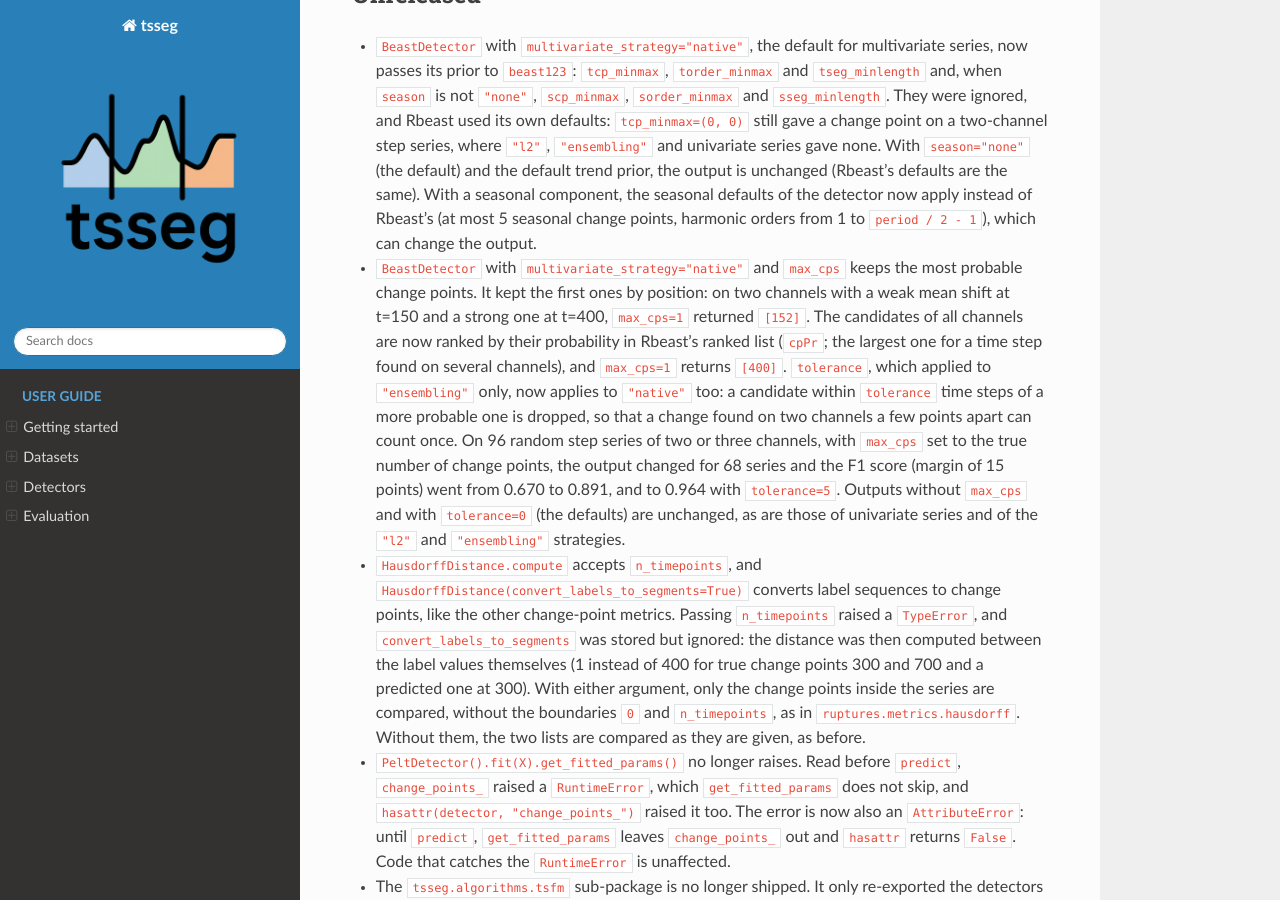
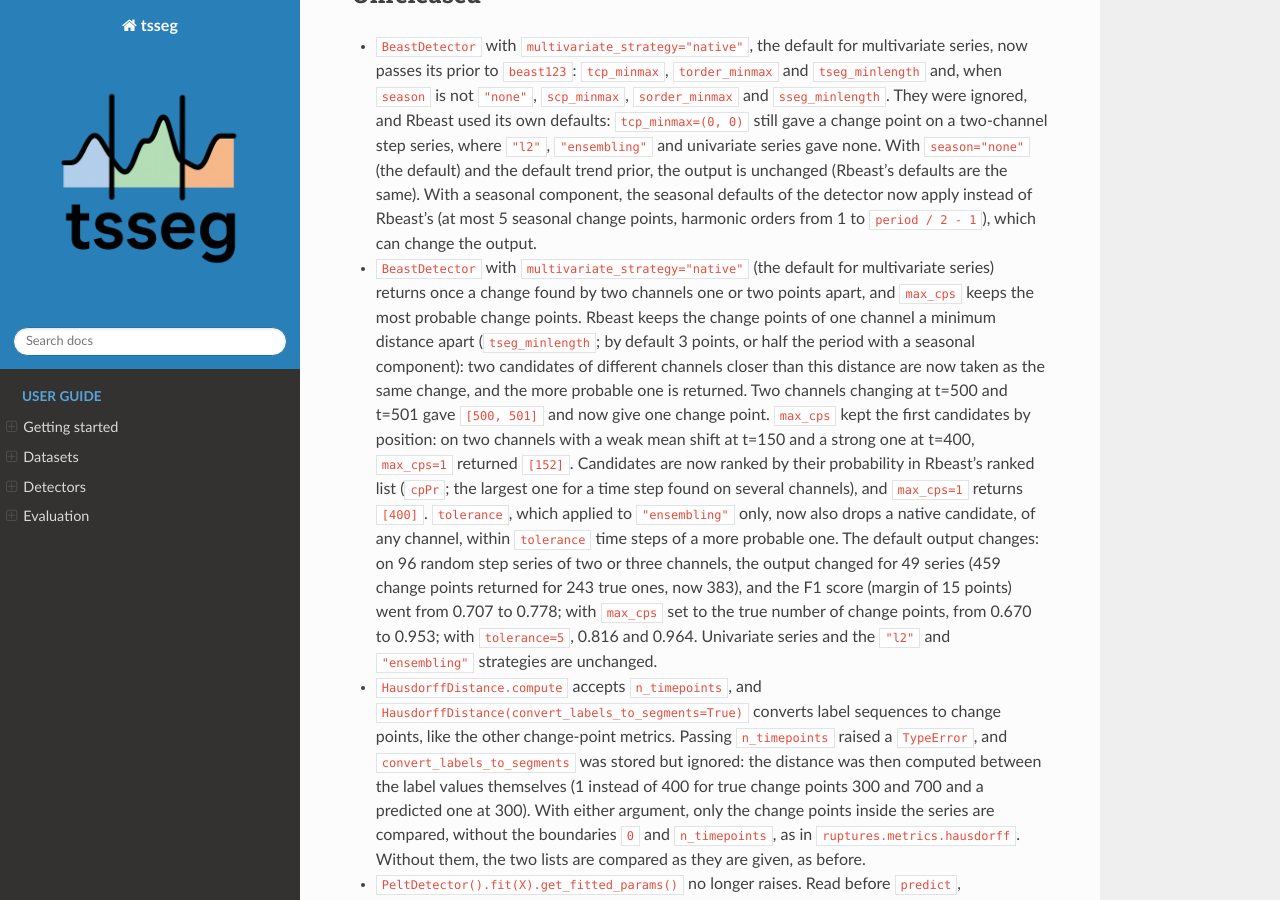
Before and after one commit to fchavelli/tsseg, a Sphinx documentation site: the page built from docs/changelog.rst, in a window 1280 px wide and 900 px high, scrolled down 230 px. Built offline with Sphinx 7.4.7 and the Read the Docs theme 3.1.0, drawn with Linux system fonts in a browser that asks for light colours; pages that are not in the unit, such as notebooks, are missing from menus.

Commit message:
fix(beast): count once a change found by two channels closer than Rbeast allows
Rbeast keeps the trend change points of one channel a minimum distance
apart (tseg_minlength or, by default, 3 points, or half the period with a
seasonal component, at least the largest trend order plus one and at most
n / 2 - 1). With the "native" strategy, two channels changing at t=500 and
t=501 still gave [500, 501]: the union of the channels returned the same
change twice. Candidates of different channels closer than that distance
are now taken as one change, and the more probable one is kept; tolerance
adds its own merge on top. Default outputs of "native" change; univariate
series, "l2" and "ensembling" do not.

```diff
--- a/docs/changelog.rst
+++ b/docs/changelog.rst
@@ -23,22 +23,29 @@ Unreleased
   defaults of the detector now apply instead of Rbeast's (at most 5 seasonal
   change points, harmonic orders from 1 to ``period / 2 - 1``), which can
   change the output.
-* ``BeastDetector`` with ``multivariate_strategy="native"`` and ``max_cps``
-  keeps the most probable change points. It kept the first ones by
-  position: on two channels with a weak mean shift at t=150 and a strong
-  one at t=400, ``max_cps=1`` returned ``[152]``. The candidates of all
-  channels are now ranked by their probability in Rbeast's ranked list
-  (``cpPr``; the largest one for a time step found on several channels),
-  and ``max_cps=1`` returns ``[400]``. ``tolerance``, which applied to
-  ``"ensembling"`` only, now applies to ``"native"`` too: a candidate within
-  ``tolerance`` time steps of a more probable one is dropped, so that a
-  change found on two channels a few points apart can count once. On 96
-  random step series of two or three channels, with ``max_cps`` set to the
-  true number of change points, the output changed for 68 series and the F1
-  score (margin of 15 points) went from 0.670 to 0.891, and to 0.964 with
-  ``tolerance=5``. Outputs without ``max_cps`` and with ``tolerance=0`` (the
-  defaults) are unchanged, as are those of univariate series and of the
-  ``"l2"`` and ``"ensembling"`` strategies.
+* ``BeastDetector`` with ``multivariate_strategy="native"`` (the default for
+  multivariate series) returns once a change found by two channels one or
+  two points apart, and ``max_cps`` keeps the most probable change points.
+  Rbeast keeps the change points of one channel a minimum distance apart
+  (``tseg_minlength``; by default 3 points, or half the period with a
+  seasonal component): two candidates of different channels closer than
+  this distance are now taken as the same change, and the more probable one
+  is returned. Two channels changing at t=500 and t=501 gave ``[500, 501]``
+  and now give one change point. ``max_cps`` kept the first candidates by
+  position: on two channels with a weak mean shift at t=150 and a strong one
+  at t=400, ``max_cps=1`` returned ``[152]``. Candidates are now ranked by
+  their probability in Rbeast's ranked list (``cpPr``; the largest one for a
+  time step found on several channels), and ``max_cps=1`` returns ``[400]``.
+  ``tolerance``, which applied to ``"ensembling"`` only, now also drops a
+  native candidate, of any channel, within ``tolerance`` time steps of a
+  more probable one. The default output changes: on 96 random step series
+  of two or three channels, the output changed for 49 series (459 change
+  points returned for 243 true ones, now 383), and the F1 score (margin of
+  15 points) went from 0.707 to 0.778; with ``max_cps`` set to the true
+  number of change points, from 0.670 to 0.953; with ``tolerance=5``, 0.816
+  and 0.964.
+  Univariate series and the ``"l2"`` and ``"ensembling"`` strategies are
+  unchanged.
 * ``HausdorffDistance.compute`` accepts ``n_timepoints``, and
   ``HausdorffDistance(convert_labels_to_segments=True)`` converts label
   sequences to change points, like the other change-point metrics. Passing
--- a/docs/detectors/beast.rst
+++ b/docs/detectors/beast.rst
@@ -120,7 +120,9 @@ Parameters
      - Distance (time steps; a float below 1 is a fraction of the length)
        within which close change points count as one, with ``"native"``
        (the most probable is kept) and ``"ensembling"`` (median of the
-       group); ``0``: identical time steps only.
+       group). ``0``: no merge beyond identical time steps and, with
+       ``"native"``, candidates of different channels closer than Rbeast's
+       minimum distance between two change points of one channel.
    * - ``axis``
      - int
      - ``0``
```
Also changed, not shown: 2 other files.
